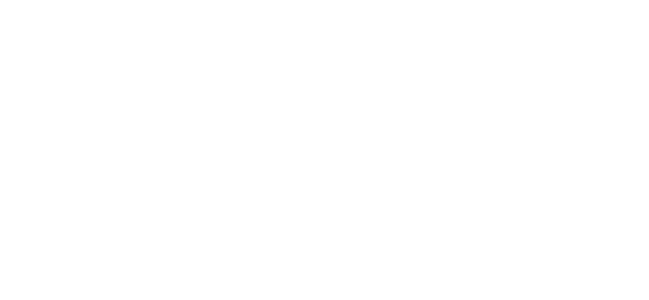
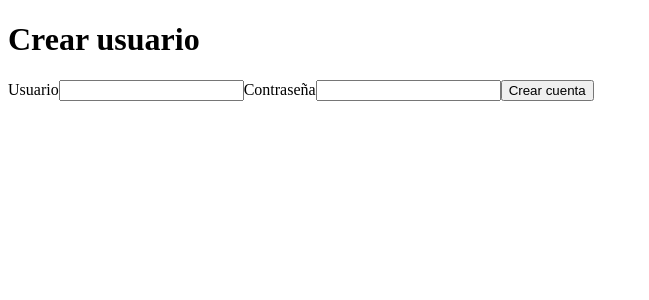
Before and after one commit to juann-m/Pnt2-tp-batallas, a Vue app: page /crearUsuario in a window 1280 px wide. Before the commit this address had no page. Shown: the top 300 px of the page, without its empty margins (0-649 px from the left). Built offline with nearby package versions, Linux system fonts and the light colour scheme.

Commit message:
Agrega registro de usuarios y configura el router

```diff
--- a/src/main.js
+++ b/src/main.js
@@ -1,51 +1,5 @@
 import { createApp } from 'vue'
-import { createRouter, createWebHistory } from 'vue-router'
 import App from './App.vue'
+import router from './router'
 
-
-//router es el array de rutas que va a tener la app, cada ruta tiene un path y un componente asociado
-
-
-const routes =  [
-    {path: '/',
-        component: () => import('./views/loginView.vue'),
-        meta: { title: 'Login' }
-            },
-    {
-        path: '/seleccionPokemon',
-        component: () => import('./views/seleccionPokemonView.vue'),
-        meta: { title: 'Seleccionar Pokémon', requiresAuth: true }
-    },
-
-]
-
-// el objeto router es el que se va a pasar a la app para que pueda usar las rutas definidas
-// usa el método createRouter para crear el router,
-//  y le pasamos el array de rutas y el historial de navegación (createWebHistory)
-
-const router = createRouter({
-  history: createWebHistory(),
-  routes: routes
-})
-
-
-// el método beforeEach se ejecuta antes de cada navegación, y nos permite hacer validaciones antes de cambiar de ruta
-// en este caso, vamos a intentar usar el título con el que la página viene definida en el meta de la ruta, y si no tiene título, le ponemos un título por defecto 'Batallas Pokémon'
-//  además vamos a validar si el usuario está logueado antes de permitirle acceder a ciertas rutas
-
-router.beforeEach((to) => {
-    console.log('Navegando a: ' + to.path)
-    if (to.meta.title) {
-        document.title = to.meta.title
-    } else {
-        document.title = 'Batallas Pokémon'
-    }
-    const estaLogueado = localStorage.getItem('isLoggedIn') === 'true'
-    if (to.meta.requiresAuth && !estaLogueado) {
-        return('/')
-    }
-
-
-    })
-
-createApp(App).use(router).mount("#app")
+createApp(App).use(router).mount('#app')
--- /dev/null
+++ b/src/router/index.js
@@ -0,0 +1,53 @@
+import { createRouter, createWebHistory } from 'vue-router'
+
+//router es el array de rutas que va a tener la app, cada ruta tiene un path y un componente asociado
+
+
+const routes = [
+  {
+    path: '/',
+    component: () => import('../views/loginView.vue'),
+    meta: { title: 'Login' }
+  },
+  {
+    path: '/crearUsuario',
+    component: () => import('../views/crearUsuario.vue'),
+    meta: { title: 'Crear Usuario' }
+  },
+  {
+    path: '/seleccionPokemon',
+    component: () => import('../views/seleccionPokemonView.vue'),
+    meta: { title: 'Seleccionar Pokémon', requiresAuth: true }
+  }
+]
+
+// el objeto router es el que se va a pasar a la app para que pueda usar las rutas definidas
+// usa el método createRouter para crear el router,
+//  y le pasamos el array de rutas y el historial de navegación (createWebHistory)
+
+const router = createRouter({
+  history: createWebHistory(),
+  routes: routes
+})
+
+
+// el método beforeEach se ejecuta antes de cada navegación, y nos permite hacer validaciones antes de cambiar de ruta
+// en este caso, vamos a intentar usar el título con el que la página viene definida en el meta de la ruta, y si no tiene título, le ponemos un título por defecto 'Batallas Pokémon'
+//  además vamos a validar si el usuario está logueado antes de permitirle acceder a ciertas rutas
+
+router.beforeEach((to) => {
+    console.log('Navegando a: ' + to.path)
+    if (to.meta.title) {
+        document.title = to.meta.title
+    } else {
+        document.title = 'Batallas Pokémon'
+    }
+    const estaLogueado = localStorage.getItem('isLoggedIn') === 'true'
+    if (to.meta.requiresAuth && !estaLogueado) {
+        return('/')
+    }
+
+
+    })
+
+    export default router
--- /dev/null
+++ b/src/views/crearUsuario.vue
@@ -0,0 +1,13 @@
+<template>
+  <h1>Crear usuario</h1>
+
+  <form>
+    <label for="nuevoUsuario">Usuario</label>
+    <input id="nuevoUsuario" type="text" />
+
+    <label for="nuevaPassword">Contraseña</label>
+    <input id="nuevaPassword" type="password" />
+
+    <button type="submit">Crear cuenta</button>
+  </form>
+</template>
--- a/src/views/loginView.vue
+++ b/src/views/loginView.vue
@@ -26,6 +26,11 @@
     isLoading.value = false
   }
 }
+
+function irACrearUsuario() {
+  router.push("/crearUsuario")
+}
+
 </script>
 
 <template>
@@ -41,6 +46,12 @@
     <button type="submit" :disabled="isLoading">
       Ingresar
     </button>
+
+    <button type="button" @click="irACrearUsuario">
+    Crear usuario
+    </button>
+
+
   </form>
 
   <p v-if="error">{{ error }}</p>
```
Also changed, not shown: 1 other file (tests, documents, lock files or other folders).
